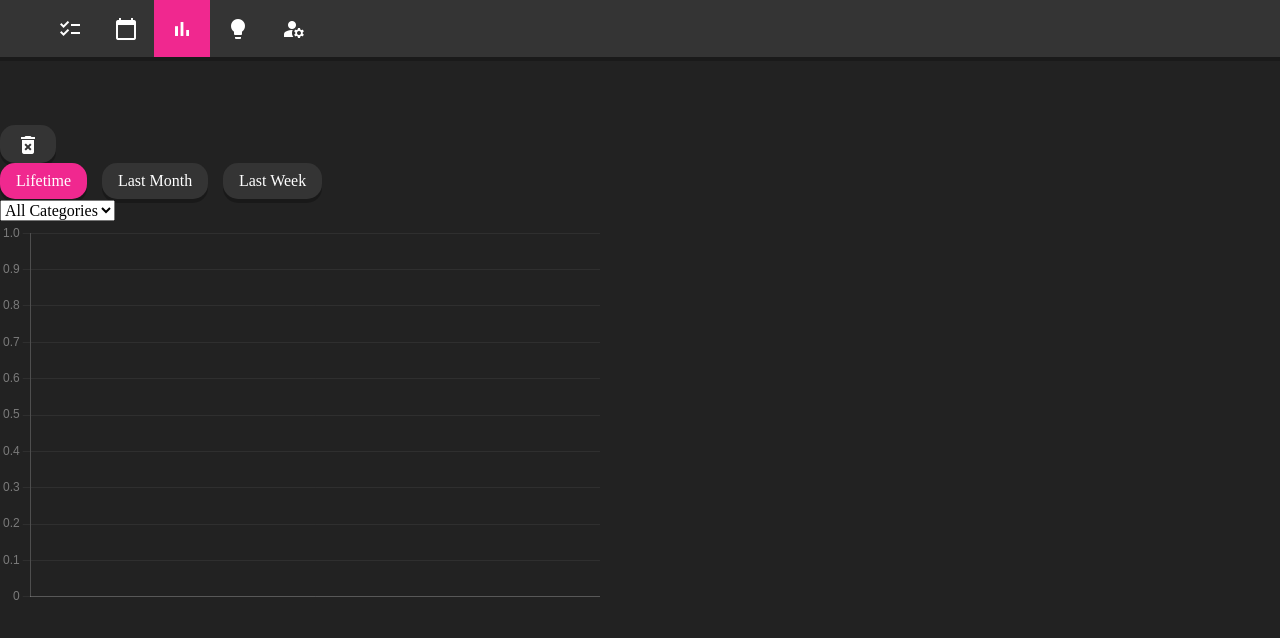
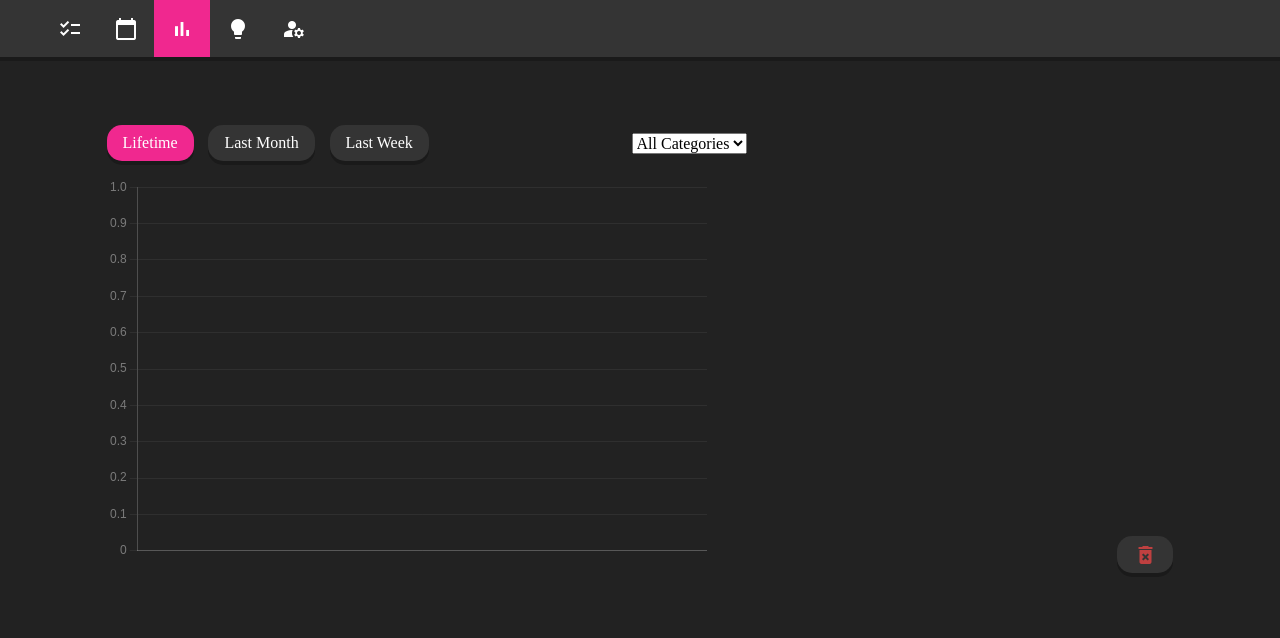
Before and after one commit to raziel-razmattaz/hobby-tracker, a Vue app: page /stats in a window 1280 px wide. Shown: the top 638 px of the page. Built offline with nearby package versions, Linux system fonts and the light colour scheme; a web font is replaced by a local one.

Commit message:
Basic Frequency Statistics Layout

```diff
--- a/src/pages/FrequencyStatistics.vue
+++ b/src/pages/FrequencyStatistics.vue
@@ -38,11 +38,12 @@ function removeHobbyHistory() {
 
 </script>
 
+
 <template>
+  <div class="page">
+    <div class="content">
       <div>
-    <button @click="removeHobbyHistory">
-      <span class="material-icons">delete_forever</span>
-    </button>
+        <div class="controls-row">
           <div class="view-controls">
             <button @click="activeView = 'lifetime'" :class="{ active: activeView === 'lifetime' }">
               Lifetime
@@ -58,20 +59,59 @@ function removeHobbyHistory() {
             <option value="all">All Categories</option>
             <option v-for="category in hobbies.categories" :key="category" :value="category">{{ category }}</option>
           </select>
+        </div>
         <div style="height: var(--container-s); width: var(--container-lg)">
           <FrequencyChart :chartInput="chartData">
             Chart couldn't render
           </FrequencyChart>
         </div>
+      </div>
+      <div class="distribution-section">
         <div style="width: 400px;">
           <DistributionChart :chartInput="chartData">
             Chart couldn't render.
           </DistributionChart>
         </div>
+        <button @click="removeHobbyHistory" class="delete-button">
+          <span class="material-icons">delete_forever</span>
+        </button>
+      </div>
+    </div>
   </div>
 </template>
 
 <style scoped>
+
+.page {
+  display: flex;
+  justify-content: center;
+}
+
+.content {
+  display: grid;
+  grid-template-columns: 1.6fr 1fr;
+  gap: var(--space-lg);
+}
+
+.controls-row {
+  display: flex;
+  justify-content: space-between;
+  align-items: center;
+  margin-bottom: var(--space-md);
+}
+
+.distribution-section {
+  display: flex;
+  flex-direction: column;
+  gap: var(--space-lg);
+  padding-top: var(--space-xxl);
+}
+
+.delete-button {
+  color: var(--danger);
+  margin-left: auto;
+  margin-top: var(--space-md);
+}
 
 .view-controls {
   width: var(--container-xs);
--- a/src/style.css
+++ b/src/style.css
@@ -12,6 +12,7 @@
   --highlight: rgb(240, 40, 143);
   --foreground: rgb(52, 52, 52);
   --foreground-highlight: rgb(195, 195, 195);
+  --danger: rgb(191, 64, 64);
   --footer: rgb(15, 15, 15);
   --drop-shadow: rgba(0, 0, 0, 0.25);
   --transparent: rgba(0, 0, 0, 0.0);
```
Lines whose indentation alone changed are shown as unchanged.
